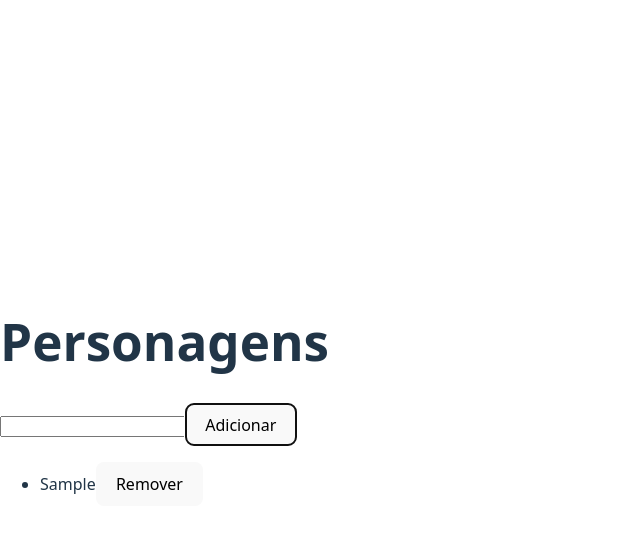
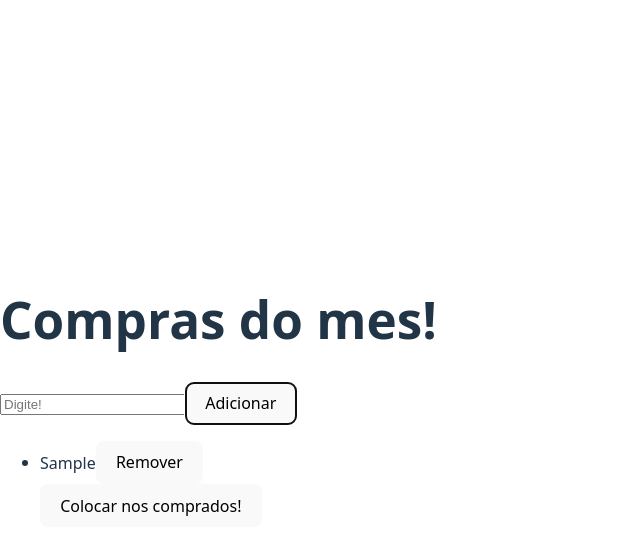
Before and after one commit to lucasriandev/Projects-React, a React (Vite) app in the folder meu-primeiro-projeto-react/: page / in a window 1280 px wide. Both pictures are taken after typing "Sample" into the empty fields and a click on the button "Adicionar". Shown: the top 554 px of the page, without its empty margins (0-640 px from the left). Built offline with nearby package versions, Linux system fonts and the light colour scheme.

Commit message:
aprendendo dia 19

```diff
--- a/meu-primeiro-projeto-react/src/teste.jsx
+++ b/meu-primeiro-projeto-react/src/teste.jsx
@@ -1,54 +1,66 @@
 import { useState, useEffect } from "react";
 
-function Personagens() {
-  const [personagens, setPersonagens] = useState(() => {
-    return JSON.parse(localStorage.getItem("person")) || [];
+function Compras() {
+  const [compras, setCompras] = useState(() => {
+    return JSON.parse(localStorage.getItem("Compras")) || [];
   });
 
-  const [novoPersonagem, setNovoPersonagem] = useState("");
+  const [comprados, setComprados] = useState(false);
+
+  const [novaCompra, setNovaCompra] = useState("");
 
   useEffect(() => {
-    if (personagens.length > 0) {
-      localStorage.setItem("person", JSON.stringify(personagens));
-    }
-  }, [personagens]);
+    localStorage.setItem("Compras", JSON.stringify(compras));
+  }, [compras]);
 
   function input(event) {
-    setNovoPersonagem(event.target.value);
+    setNovaCompra(event.target.value);
   }
 
-  function adicionar() {
-    if (novoPersonagem !== "") {
-      setPersonagens([...personagens, novoPersonagem]);
-      setNovoPersonagem("");
+  function add() {
+    if (novaCompra !== "") {
+      setCompras([...compras, novaCompra]);
+      setNovaCompra("");
     }
   }
 
-  function removerPerson(indexRemove) {
-    const listaNova = personagens.filter(
-      (item, index) => index !== indexRemove,
-    );
+  function alternarComprados() {
+    setComprados(!comprados);
+  }
 
-    setPersonagens(listaNova);
-    if (listaNova.length === 0) {
-      localStorage.removeItem("person");
+  function remover(indexRemove) {
+    const novaLista = compras.filter((item, index) => index !== indexRemove);
+    setCompras(novaLista);
+
+    if (novaLista.length === 0) {
+      localStorage.removeItem("Compras");
     }
   }
 
   return (
     <div>
-      <h1>Personagens</h1>
-      <input type="text" value={novoPersonagem} onChange={input} />
-      <button onClick={adicionar}>Adicionar</button>
+      <h1>Compras do mes!</h1>
+      <input
+        type="text"
+        value={novaCompra}
+        onChange={input}
+        placeholder="Digite!"
+      />
+      <button onClick={add}>Adicionar</button>
       <ul>
-        {personagens.map((item, index) => (
+        {compras.map((compras, index) => (
           <li key={index}>
-            {item}
-            <button onClick={() => removerPerson(index)}>Remover</button>
+            {compras}
+            <button onClick={() => remover(index)}>Remover</button>
+            <br></br>
+            <button onClick={alternarComprados}>
+              {comprados ? "COMPRA FEITA" : "Colocar nos comprados!"}
+            </button>
           </li>
         ))}
       </ul>
     </div>
   );
 }
-export default Personagens;
+
+export default Compras;
```
